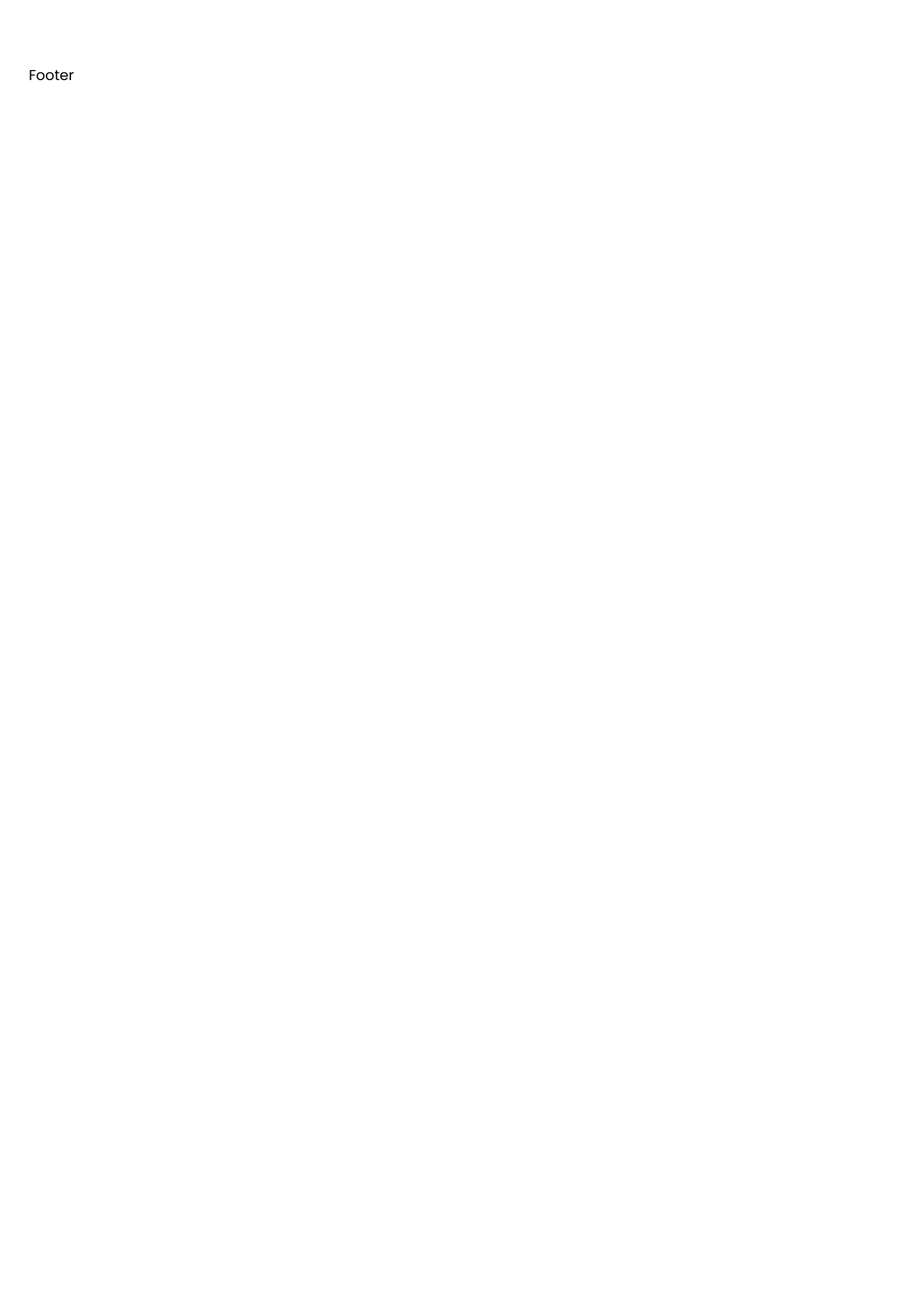
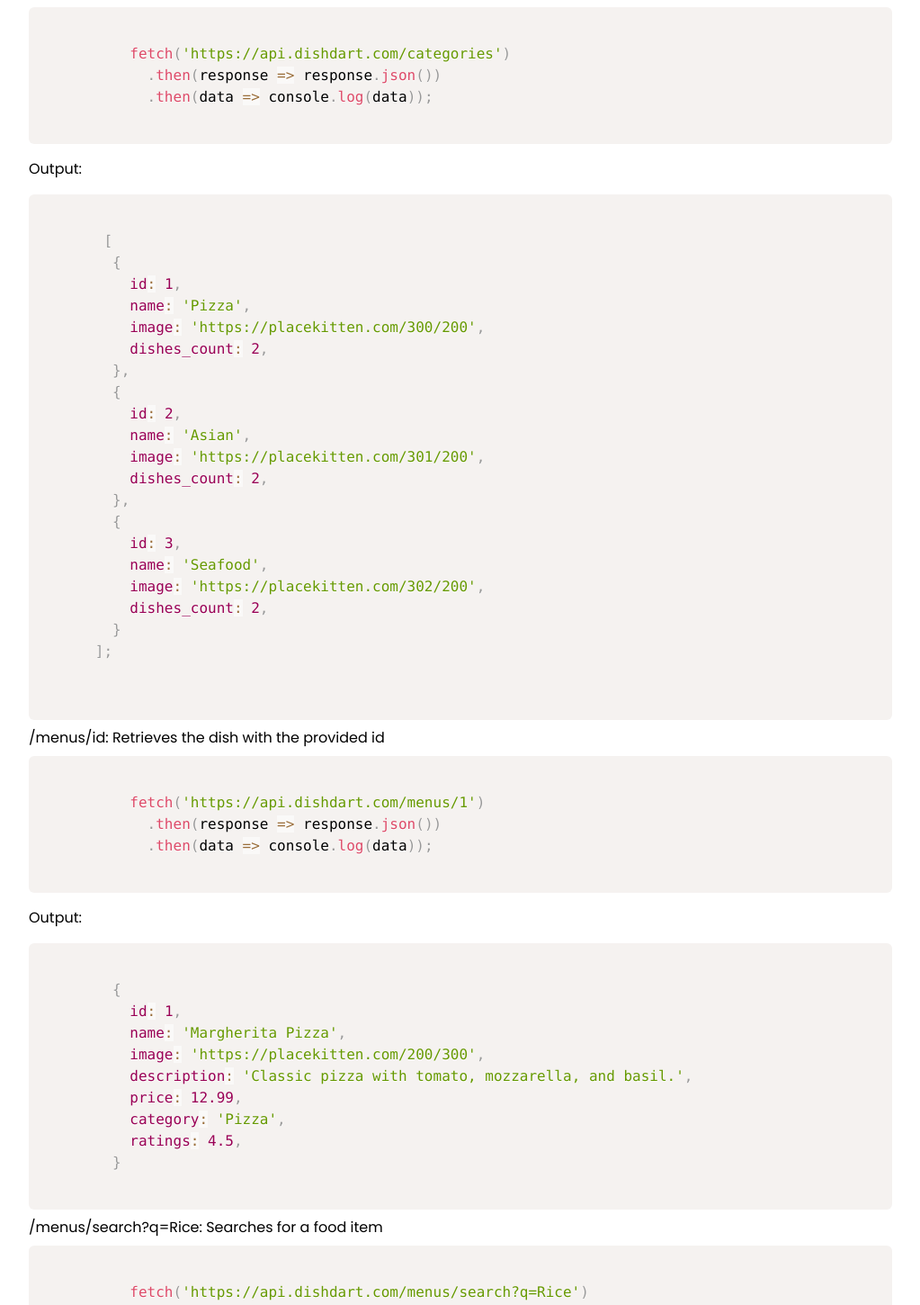
Before and after one commit to zeekielcodes/foodfusion, a Next.js app: page /docs in a window 1280 px wide. Shown: the part 1347-2797 px from the top of the page at 90% size, without its empty margins (128-1151 px from the left). Before the commit the page ends 1451 px from the top, so only its background shows below. Built offline with nearby package versions, Linux system fonts and the light colour scheme.

Commit message:
Docs update and footer added

```diff
--- a/app/about/page.tsx
+++ b/app/about/page.tsx
@@ -1,21 +1,21 @@
 import React from 'react'
 
 export default function page() {
-    return (
-        <div>
+    return(
+        <div className='py-8 min-h-screen'>
 
-            <h1>About Us:</h1>
-            <h2>
+            <h1 className='text-4xl font-bold'>About Us:</h1>
+            <h2 className='my-4 text-xl'>
                 Our Mission
             </h2>
             <p>
-                At FoodFusion, we believe in the power of food to bring people together. Our mission is to empower developers to create engaging, user-friendly food experiences on their websites and applications. We're passionate about making the integration process seamless and enjoyable, allowing you to focus on what you do best - crafting amazing user experiences.
+                At DishDart, we believe in the power of food to bring people together. Our mission is to empower developers to create engaging, user-friendly food experiences on their websites and applications. We're passionate about making the integration process seamless and enjoyable, allowing you to focus on what you do best - crafting amazing user experiences.
             </p>
-            <h2>
+            <h2 className='my-4 text-xl'>
                 How It Works
             </h2>
             <p>
-                FoodFusion API is designed to be your go-to solution for incorporating dynamic and interactive food elements into your projects. From browsing diverse menus to placing orders seamlessly, our API simplifies the integration process, giving you the freedom to innovate without limits.
+                DishDart API is designed to be your go-to solution for incorporating dynamic and interactive food elements into your projects. From browsing diverse menus to placing orders seamlessly, our API simplifies the integration process, giving you the freedom to innovate without limits.
             </p>
 
         </div>
--- a/app/components/CodeSnippet.tsx
+++ b/app/components/CodeSnippet.tsx
@@ -10,7 +10,7 @@ export default function CodeSnippet({language, code}:{language:string, code:stri
         Prism.highlightAll();
       }, []);
   return (
-    <pre className="bg-gray-100 p-4 rounded-md overflow-x-auto whitespace-pre-wrap max-h-[700px] overflow-y-auto">
+    <pre className="bg-gray-100 p-2 md:p-4 rounded-md overflow-x-auto whitespace-pre-wrap max-h-[700px] overflow-y-auto">
       <code className={`language-${language}`}>
         {code}
       </code>
--- a/app/components/Footer.tsx
+++ b/app/components/Footer.tsx
@@ -1,9 +1,26 @@
+import Image from 'next/image'
+import Link from 'next/link'
 import React from 'react'
 
 export default function Footer() {
   return (
-    <footer className='px-4 md:px-8 lg:px-12 xl:px-40 py-2 '>
-        Footer
+    <footer className='px-4 md:px-8 lg:px-12 xl:px-40 py-2 grid grid-cols-1 md:grid-cols-2 lg:grid-cols-4'>
+        <Link href="/"><Image src="/logo.png" height={50} width={70} className='h-[50px] w-auto ' alt='FoodFusion'/></Link>
+        <ul>
+          <h5 className='text-lg mb-3 font-semibold'>Links</h5>
+          <li><Link href="/">Home</Link></li>
+          <li><Link href="/">About</Link></li>
+          <li><Link href="/">Docs</Link></li>
+        </ul>
+
+        <ul>
+          <h5 className='text-lg mb-3 font-semibold'>More Links</h5>
+          <li><Link href="/">GitHub</Link></li>
+          <li><Link href="/">API</Link></li>
+          <li><Link href="/">Docs</Link></li>
+        </ul>
+
+        <p>&copy; {new Date().getFullYear()} DishDart, All rights reserved.</p>
     </footer>
   )
 }
--- a/app/components/Hero.tsx
+++ b/app/components/Hero.tsx
@@ -9,7 +9,7 @@ export default function Hero() {
                 <p className='bg-[#FEE9DE] text-primary px-4 py-2 w-[200px] rounded-3xl'>
                     Easy to use API
                 </p>
-                <h1 className='text-5xl font-extrabold mt-8 mb-4'>Welcome to <span className='text-primary'>FoodFusion</span></h1>
+                <h1 className='text-5xl font-extrabold mt-8 mb-4'>Welcome to <span className='text-primary'>DishDart</span></h1>
                 <p className='my-2'>Are you a frontend developer with a hunger for innovation? Dive into the realm of delightful possibilities with FoodFusion API - your gateway to seamless food ordering and menu integration.</p>
                 <p className='mb-6'>From mouthwatering dishes to culinary masterpieces, our API empowers you to build the next generation of food-centric web experiences.</p>
             <div className='flex gap-2 items-center'>
--- a/app/components/Nav.tsx
+++ b/app/components/Nav.tsx
@@ -5,7 +5,7 @@ import React from 'react'
 function Nav() {
   return (
     <nav className='px-4 md:px-8 lg:px-12 xl:px-40 py-2 flex flex-col md:flex-row md:justify-between md:items-center'>
-        <Link href="/"><Image src="/logo.png" height={50} width={100} className='h-[50px] w-auto ' alt='FoodFusion'/></Link>
+        <Link href="/"><Image src="/logo.png" height={50} width={70} className='h-[50px] w-auto ' alt='FoodFusion'/></Link>
         <ul className='flex items-center gap-3'>
             <li><Link href="/">Home</Link></li>
             <li><Link href="/about">About</Link></li>
--- a/app/docs/page.tsx
+++ b/app/docs/page.tsx
@@ -18,7 +18,7 @@ Sample Applications: Explore our sample applications to see the API in action an
 <h3 className='font-semibold mb-3'>API Endpoints</h3>
 <p className="mb-2">/menus: Retrieve restaurant menus and food items.</p>
 <CodeSnippet language="javascript" code={`
-          fetch('https://api.foodfusion.com/menus')
+          fetch('https://api.dishdart.com/menus')
             .then(response => response.json())
             .then(data => console.log(data));
         `}/>
@@ -28,48 +28,131 @@ Sample Applications: Explore our sample applications to see the API in action an
         {
           id: 1,
           name: 'Margherita Pizza',
-          image: 'margherita_pizza.jpg',
+          image: 'https://placekitten.com/200/300',
           description: 'Classic pizza with tomato, mozzarella, and basil.',
           price: 12.99,
           category: 'Pizza',
+          ratings: 4.5,
         },
         {
           id: 2,
           name: 'Chicken Pad Thai',
-          image: 'chicken_pad_thai.jpg',
+          image: 'https://placekitten.com/201/300',
           description: 'Stir-fried rice noodles with chicken, peanuts, and vegetables.',
           price: 9.99,
           category: 'Asian',
+          ratings: 4.2,
         },
         {
           id: 3,
           name: 'Grilled Salmon',
-          image: 'grilled_salmon.jpg',
+          image: 'https://placekitten.com/202/300',
           description: 'Freshly grilled salmon fillet with lemon and herbs.',
           price: 16.99,
           category: 'Seafood',
+          ratings: 4.8,
         },
         {
           id: 4,
           name: 'Caesar Salad',
-          image: 'caesar_salad.jpg',
+          image: 'https://placekitten.com/203/300',
           description: 'Romaine lettuce, croutons, Parmesan cheese, and Caesar dressing.',
           price: 7.99,
           category: 'Salad',
+          ratings: 4.0,
         },
         {
           id: 5,
           name: 'Chocolate Brownie Sundae',
-          image: 'chocolate_brownie_sundae.jpg',
+          image: 'https://placekitten.com/204/300',
           description: 'Warm chocolate brownie topped with vanilla ice cream and chocolate sauce.',
           price: 6.99,
           category: 'Dessert',
+          ratings: 4.7,
         },
       ]
         `}/>
-<hr />
-<p>/orders: Faciptate easy and secure order placement.</p>
-<p>/cuisines: Explore supported global cuisines.</p>
+<hr className='my-4'/>
+<p>/categories: Retrieve lists of all available dish categories.</p>
+<CodeSnippet language="javascript" code={`
+          fetch('https://api.dishdart.com/categories')
+            .then(response => response.json())
+            .then(data => console.log(data));
+        `}/>
+        <p className="my-4">Output:</p>
+        <CodeSnippet language="javascript" code={`
+       [
+        {
+          id: 1,
+          name: 'Pizza',
+          image: 'https://placekitten.com/300/200',
+          dishes_count: 2,
+        },
+        {
+          id: 2,
+          name: 'Asian',
+          image: 'https://placekitten.com/301/200',
+          dishes_count: 2,
+        },
+        {
+          id: 3,
+          name: 'Seafood',
+          image: 'https://placekitten.com/302/200',
+          dishes_count: 2,
+        }
+      ];
+
+        `}/>
+<p>/menus/id: Retrieves the dish with the provided id</p>
+<CodeSnippet language="javascript" code={`
+          fetch('https://api.dishdart.com/menus/1')
+            .then(response => response.json())
+            .then(data => console.log(data));
+        `}/>
+        <p className="my-4">Output:</p>
+        <CodeSnippet language="javascript" code={`
+        {
+          id: 1,
+          name: 'Margherita Pizza',
+          image: 'https://placekitten.com/200/300',
+          description: 'Classic pizza with tomato, mozzarella, and basil.',
+          price: 12.99,
+          category: 'Pizza',
+          ratings: 4.5,
+        }
+        `}/>
+        <p>/menus/search?q=Rice: Searches for a food item</p>
+<CodeSnippet language="javascript" code={`
+          fetch('https://api.dishdart.com/menus/search?q=Rice')
+            .then(response => response.json())
+            .then(data => console.log(data));
+        `}/>
+        <p className="my-4">Output:</p>
+        <CodeSnippet language="javascript" code={`
+        [
+          {
+            id: 24,
+            name: 'Chicken Fried Rice',
+            description: 'Delicious fried rice with chicken, vegetables, and soy sauce.',
+            price: 10.99,
+            ratings: 4.7,
+          },
+          {
+            id: 12,
+            name: 'Vegetable Biryani',
+            description: 'Aromatic rice dish with mixed vegetables and biryani spices.',
+            price: 12.99,
+            ratings: 4.5,
+          },
+          {
+            id: 32,
+            name: 'Shrimp Fried Rice',
+            description: 'Savory fried rice with shrimp, peas, and a touch of sesame oil.',
+            price: 14.99,
+            ratings: 4.8,
+          },
+        ];
+        `}/>
 </div>
 
 
```
Also changed, not shown: public/logo.png.
